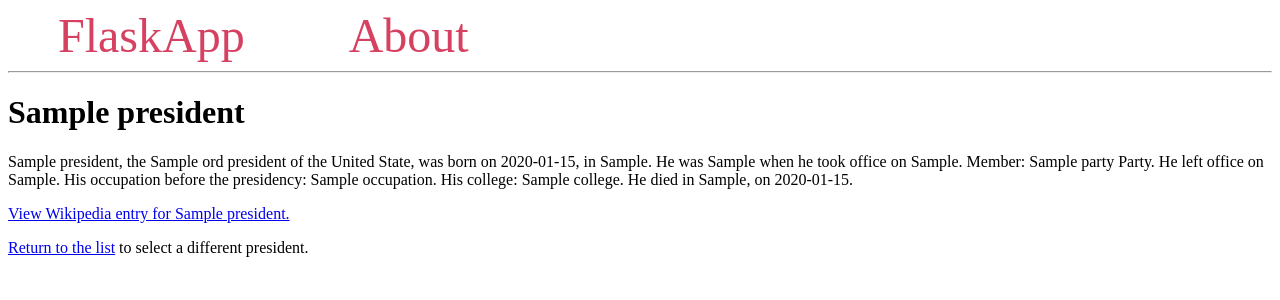
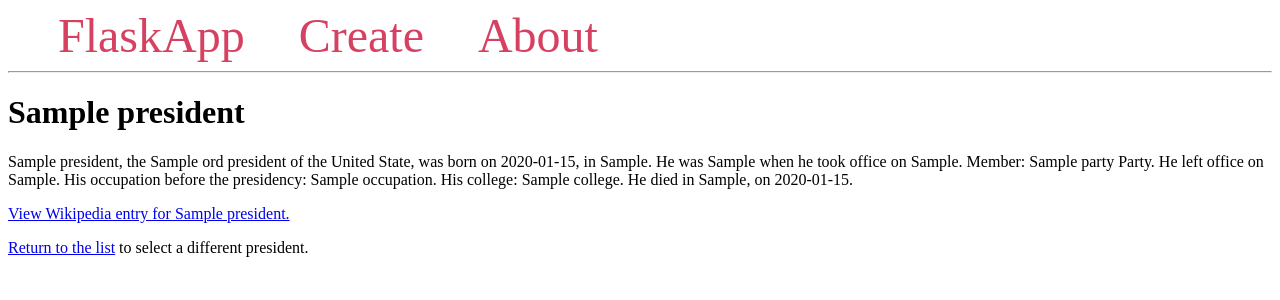
Before and after one commit to mg4603/python-projects, a Flask app: template flask/presidents/flaskr/templates/president.html in a window 1280 px wide. Shown: the top 300 px of the page. Run offline with Flask 2, Linux system fonts and the light colour scheme; the template is opened without the code that fills it: most values are stand-ins (such as "Sample title", 1, 10 or a date in 2020); parts of the project's set-up code (start-up, migrations or seed data) failed here and were passed over.

Commit message:
Add link to create in base template forms flask app

```diff
--- a/flask/forms/flaskr/templates/base.html
+++ b/flask/forms/flaskr/templates/base.html
@@ -28,7 +28,7 @@
 <body>
     <nav>
         <a href="{{ url_for('index') }}">FlaskApp</a>
-        <a href="{{ url_for('create') }}"></a>
+        <a href="{{ url_for('create') }}">Create</a>
         <a href="#">About</a>
     </nav>
     <hr>
```
